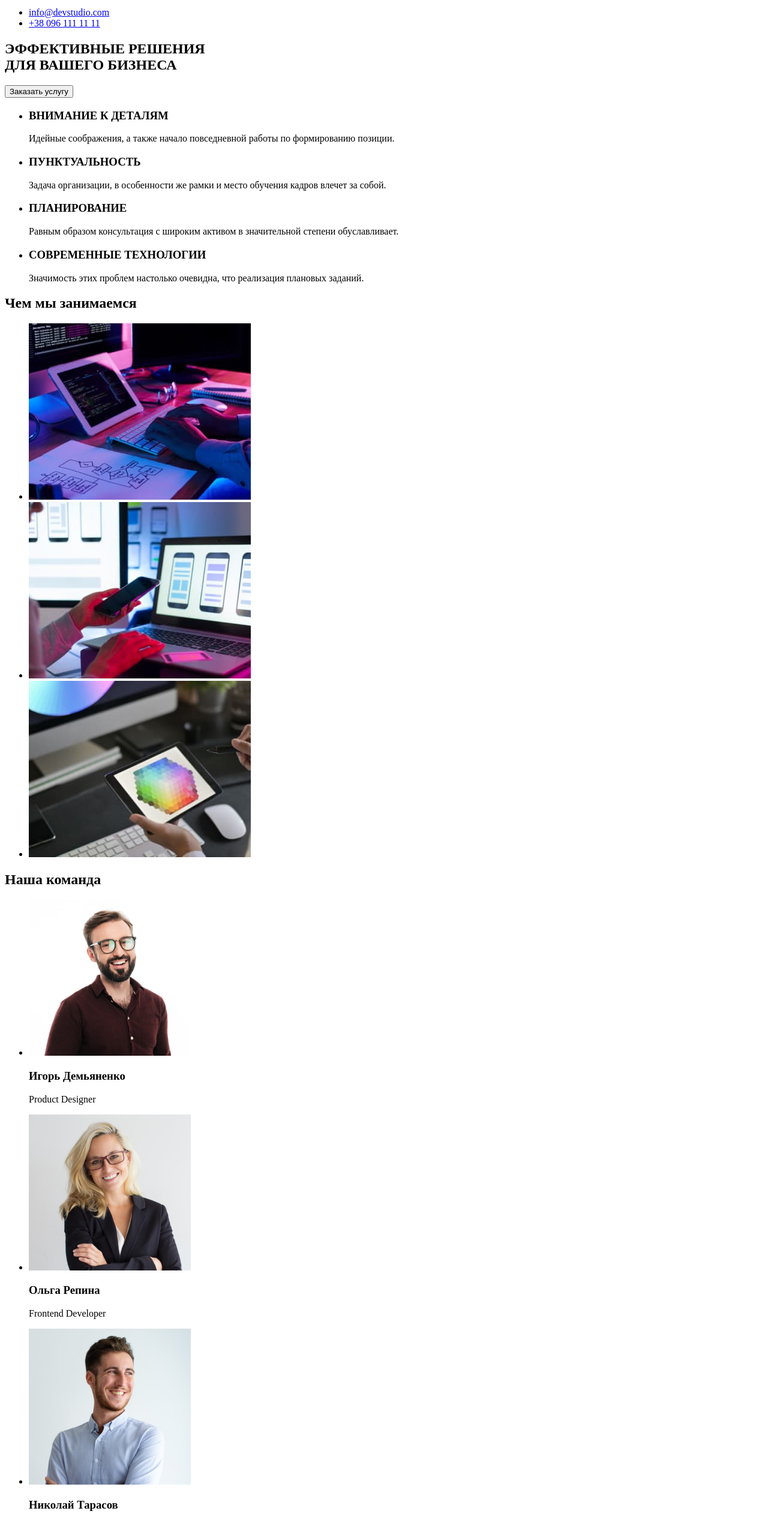
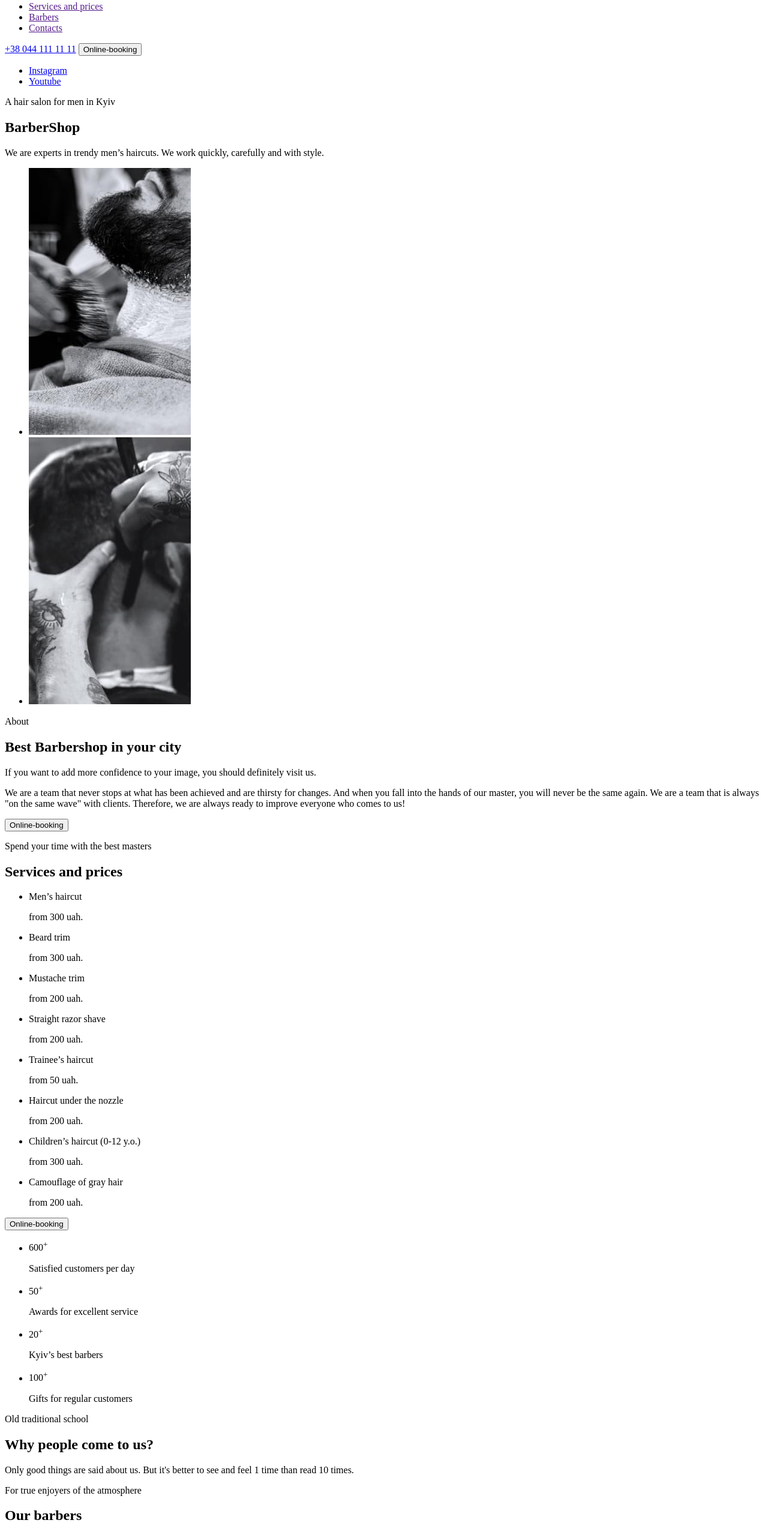
Before and after one commit to ValentynaHol/test-a, a plain HTML site: page index.html in a window 1280 px wide. Shown: the part 100-2639 px from the top of the page at 60% size. Drawn offline with Linux system fonts and the light colour scheme.

Commit message:
add changes into html

```diff
--- a/index.html
+++ b/index.html
@@ -1,134 +1,197 @@
 <!DOCTYPE html>
-<html lang="ru">
+<html lang="en">
 
 <head>
     <meta charset="UTF-8">
     <meta http-equiv="X-UA-Compatible" content="IE=edge">
     <meta name="viewport" content="width=device-width, initial-scale=1.0">
-    <title>WebStudio</title>
+    <title>Barbershop</title>
 </head>
 
 <body>
-    <!--секция шапка-->
+
     <header>
-
-        <a href="./index.html">WebStudio</a>
+        <a href="./index.html">
+        <img src="./images/logo.svg" alt="site logo" />
+        </a>
         <nav>
             <ul>
-                <li><a href="">Студия</a></li>
-                <li><a href="">Портфолио</a></li>
-                <li><a href="">Контакты</a></li>
+                <li><a href="">About</a></li>
+                <li><a href="">Services and prices</a></li>
+                <li><a href="">Barbers</a></li>
+                <li><a href="">Contacts</a></li>
             </ul>
         </nav>
 
-        <ul>
-            <li><a href="mailto:info@devstudio.com">info@devstudio.com</a></li>
-            <li><a href="tel:+380961111111">+38 096 111 11 11</a></li>
-        </ul>
+        <a href="tel:+380441111111">+38 044 111 11 11</a>
+        <button type="button">Online-booking</button>
+
+
     </header>
 
 
-    <!--секция уникальный контент-->
+
     <main>
-        <!--секция герой-->
+
         <section>
-            <h1>ЭФФЕКТИВНЫЕ РЕШЕНИЯ<br />ДЛЯ ВАШЕГО БИЗНЕСА</h1>
-            <button type="button">Заказать услугу</button>
+            <ul>
+                <li><a href="https://www.instagram.com/" target="_blank" rel="noopener noreferrer nofollow">Instagram</a></li>
+                <li><a href="https://www.youtube.com/" target="_blank" rel="noopener noreferrer nofollow">Youtube</a></li>
+            </ul>
+            <p>A hair salon for men in Kyiv</p>
+            <h1>BarberShop</h1>
+            <p>We are experts in trendy men’s haircuts.
+            We work quickly, carefully and with style.</p>
         </section>
 
+        <section>
+            <ul>
+                <li><img src="./images/img1.jpg" alt="haircuts" width="270" height="445" /></li>
+                <li><img src="./images/img2.jpg" alt="haircuts" width="270" height="445" /></li>
+            </ul>
+        </section>
+        <p>About</p>
+        <h2>Best Barbershop in your city</h2>
+        <p>If you want to add more confidence to your image, you should definitely visit us.</p>
+        <p>We are a team that never stops at what has been achieved
+        and are thirsty for changes. And when you fall into the hands of our master, you will never be the same again. We are a
+        team that is always "on the same wave" with clients. Therefore, we are always ready to improve everyone who comes to us!</p>
+        <button type="button">Online-booking</button>
 
-        <!--секция вид выполняемых работ-->
         <section>
-            <h2 hidden>Преимущества</h2>
+            <p>Spend your time with the best masters</p>
+            <h2>Services and prices</h2>
             <ul>
                 <li>
-                    <h3>ВНИМАНИЕ К ДЕТАЛЯМ</h3>
-                    <p>Идейные соображения, а также начало повседневной работы по формированию позиции.</p>
+                    <p>Men’s haircut</p>
+                    <p>from 300 uah.</p>
                 </li>
+                <li>
+                    <p>Beard trim</p>
+                    <p>from 300 uah.</p>
+                </li>
+                <li>
+                    <p>Mustache trim</p>
+                    <p>from 200 uah.</p>
+                </li>
+                <li>
+                    <p>Straight razor shave</p>
+                    <p>from 200 uah.</p>
+                </li>
+            </ul>
 
+            <ul>
+                <li>
+                    <p>Trainee’s haircut</p>
+                    <p>from 50 uah.</p>
+                </li>
+                <li>
+                    <p>Haircut under the nozzle</p>
+                    <p>from 200 uah.</p>
+                </li>
+                <li>
+                    <p>Children’s haircut (0-12 y.o.)</p>
+                    <p>from 300 uah.</p>
+                </li>
+                <li>
+                    <p>Camouflage of gray hair</p>
+                    <p>from 200 uah.</p>
+                </li>
+            </ul>
 
+            <button type="button">Online-booking</button>
 
+        </section>
+
+        <section>
+        <ul>
             <li>
-                    <h3>ПУНКТУАЛЬНОСТЬ</h3>
-                    <p>Задача организации, в особенности же рамки и место обучения кадров влечет за собой.</p>
+                <span>600</span><sup>+</sup>
+                <p>Satisfied customers per day</p>
             </li>
+            <li>
+                <span>50</span><sup>+</sup>
+                <p>Awards for excellent service</p>
+            </li>
+            <li>
+                <span>20</span><sup>+</sup>
+                <p>Kyiv’s best barbers</p>
+            </li>
+            <li>
+                <span>100</span><sup>+</sup>
+                <p>Gifts for regular customers</p>
+            </li>
+        </ul>
 
+        <p>Old traditional school</p>
+        <h2>Why people come to us?</h2>
+        <p>Only good things are said about us. But it's better to see and feel 1 time than read 10 times.</p>
 
+        </section>
 
+        <section>
+            <section>
+                <p>For true enjoyers of the atmosphere</p>
+                <h2>Our barbers</h2>
+                <ul>
                     <li>
-                    <h3>ПЛАНИРОВАНИЕ</h3>
-                    <p>Равным образом консультация с широким активом в значительной степени обуславливает.</p>
+                        <img src="./images/bar1.jpg" alt="haircut" width="370" height="346">
+                        <h3>John Smith</h3>
+                        <p>Extreme Barber</p>
                     </li>
-
-
                     <li>
-                    <h3>СОВРЕМЕННЫЕ ТЕХНОЛОГИИ</h3>
-                    <p>Значимость этих проблем настолько очевидна, что реализация плановых заданий.</p>
+                        <img src="./images/bar2.jpg" alt="haircut" width="370" height="346">
+                        <h3>Michele Doe</h3>
+                        <p>Extreme Barber</p>
+                    </li>
+                    <li>
+                        <img src="./images/bar3.jpg" alt="haircut" width="370" height="346">
+                        <h3>Alan Black</h3>
+                        <p>Extreme Barber</p>
                     </li>
                 </ul>
             </section>
 
-
-        <!--секция услуги-->
             <section>
-            <h2>Чем мы занимаемся</h2>
+                <p>In Latin, "barba" means "beard"</p>
+                <h2 hidden>Gallary</h2>
                 <ul>
-                <li>
-                    <img src="./images/img.jpg" alt="создание архитектури сайта" width="370" height="294" />
-                </li>
-
-
-                <li>
-                    <img src="./images/img01.jpg" alt="разработка макета" width="370" height="294" />
-                </li>
-
-                <li>
-                    <img src="./images/img02.jpg" alt="колористика сайта" width="370" height="294" />
-                </li>
+                    <li><img src="./images/Rect1.jpg" alt="haircut" width="270" height="360"></li>
+                    <li><img src="./images/Rect2.jpg" alt="haircut" width="270" height="360"></li>
+                    <li><img src="./images/Rect3.jpg" alt="haircut" width="270" height="360"></li>
+                    <li><img src="./images/Rect4.jpg" alt="haircut" width="270" height="360"></li>
                 </ul>
 
             </section>
 
-        <!--секция команда-->
             <section>
-            <h2>Наша команда</h2>
+                <h2>Online-booking</h2>
+            </section>
+
+            <section>
+                <h2>Contacts</h2>
+
+                <address>
+                    <a href="https://goo.gl/maps/kNcQ8ZYX9CXcnCqs6" target="_blank" rel="noopener referrer nofollow">st. Vasylkivska, 7A
+                    Kiev, 08132</a>
                     <ul>
-                <li>
-                    <img src="./images/img03.jpg" alt="продукт дизайнер" width="270" height="260" />
-                    <h3>Игорь Демьяненко</h3>
-                    <p lang="en">Product Designer</p>
-                </li>
+                        <li><a href="tel:+380441111111">+38 044 111 11 11</a></li>
+                        <li><a href="mailto:barbershop@email.com">barbershop@email.com</a></li>
+                    </ul>
 
-                <li>
-                    <img src="./images/img04.jpg" alt="фронтенд разработчик" width="270" height="260" />
-                    <h3>Ольга Репина</h3>
-                    <p lang="en">Frontend Developer</p>
-                </li>
+                </address>
 
-                <li>
-                    <img src="./images/img05.jpg" alt="маркетолог" width="270" height="260" />
-                    <h3>Николай Тарасов</h3>
-                    <p lang="en">Marketing</p>
-                </li>
+                <p>Working hours</p>
+                <p>Every day from 9:00 to 22:00</p>
+            </section>
 
-                <li>
-                    <img src="./images/img06.jpg" alt="дизайнер интерфейса" width="270" height="260" />
-                    <h3>Михаил Ермаков</h3>
-                    <p lang="en">UI Designer</p>
-                </li>
-            </ul>
-        </section>
     </main>
 
-    <!--подвал-->
-    <footer>
-        <a href="">WebStudio</a>
+    <footer>&#169;Copyright 2020</footer>
     <ul>
-            <li><a href="">г.Киев, пр-т Леси Украинки, 26</a></li>
-            <li><a href="mailto:info@devstudio.com">info@example.com</a></li>
-            <li><a href="tel:+380961111111">+38 099 111 11 11</a></li>
+        <li><a href="https://www.instagram.com/" target="_blank" rel="noopener noreferrer nofollow">Instagram</a></li>
+        <li><a href="https://www.youtube.com/" target="_blank" rel="noopener noreferrer nofollow">Youtube</a></li>
     </ul>
-    </footer>
 </body>
 
 </html>
```
Also changed, not shown: images/Rect1.jpg (added), images/Rect2.jpg (added), images/Rect3.jpg (added), images/Rect4.jpg (added), images/bar1.jpg (added), images/bar2.jpg (added), images/bar3.jpg (added), images/img.jpg (deleted), images/img01.jpg (deleted), images/img02.jpg (deleted), images/img03.jpg (deleted), images/img04.jpg (deleted), images/img05.jpg (deleted), images/img06.jpg (deleted), 3 more files. Lines whose indentation alone changed are shown as unchanged.
